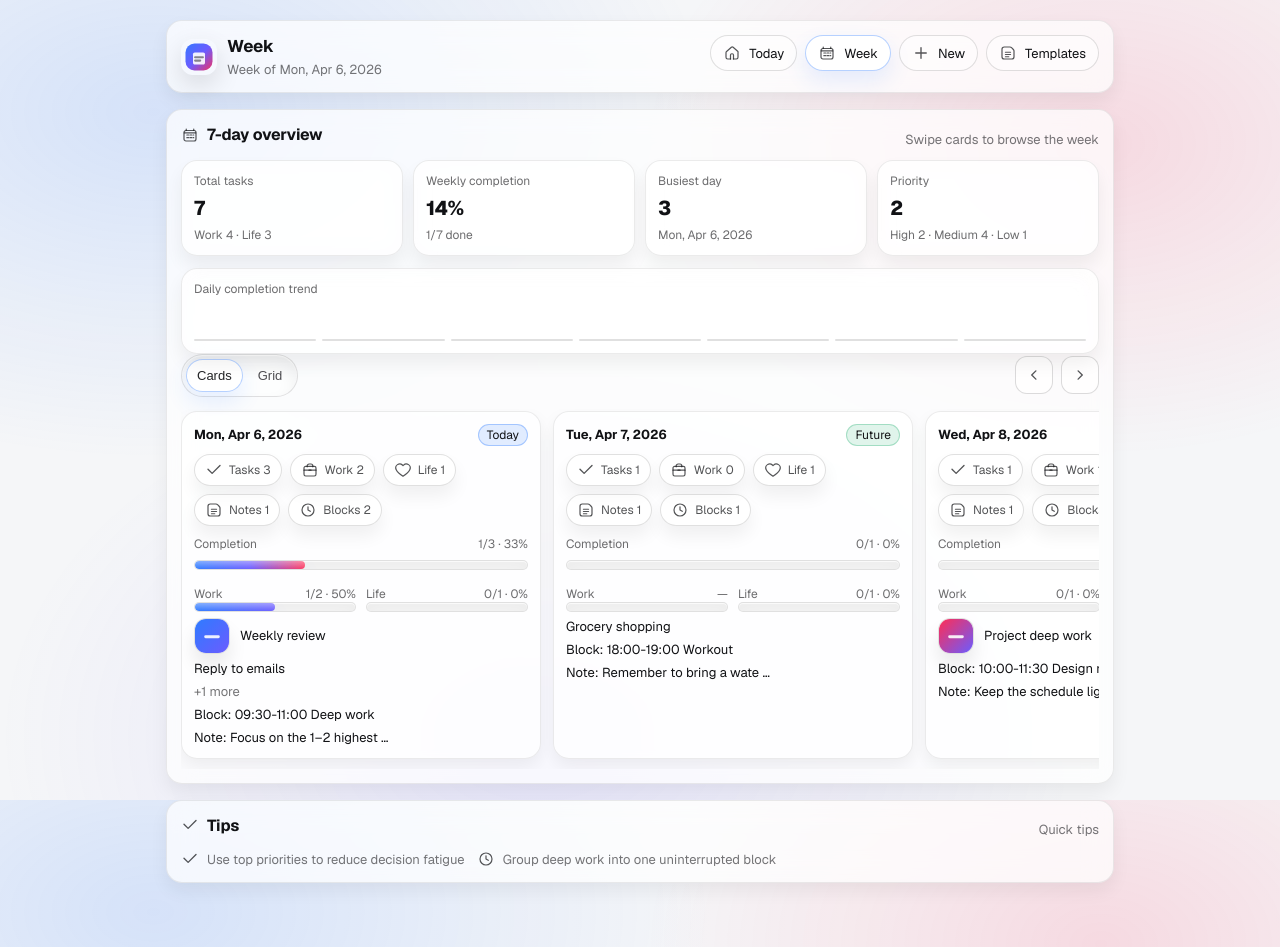
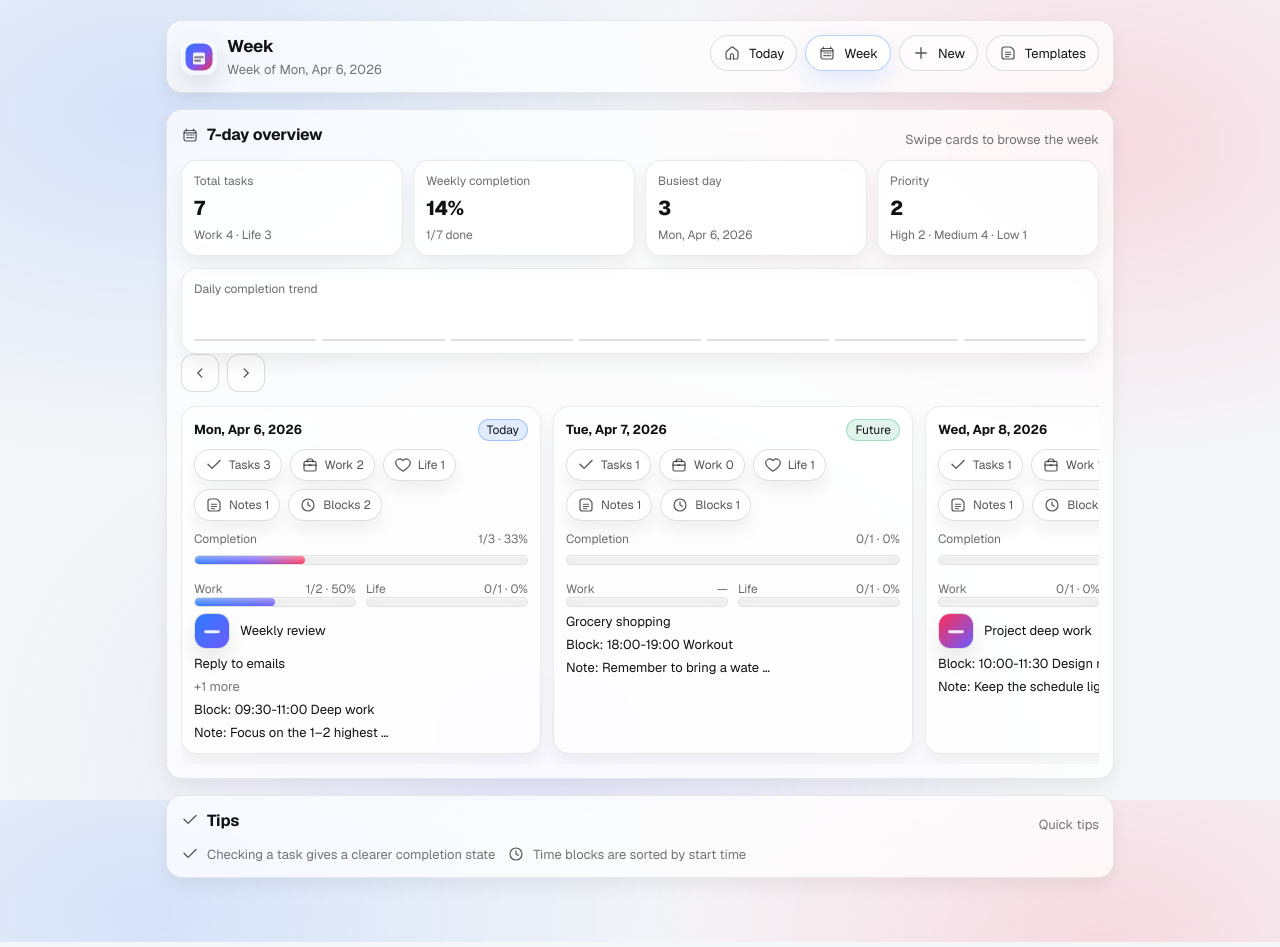
Before and after one commit to abyssyli/my-tool, a Next.js app: page /week in a window 1280 px wide. Built offline with nearby package versions, Linux system fonts and the light colour scheme.

Commit message:
v12: finalized the current version with overall refinements

```diff
--- a/src/app/week/page.tsx
+++ b/src/app/week/page.tsx
@@ -2,7 +2,7 @@
 
 import Link from "next/link";
 import Image from "next/image";
-import React, { useMemo, useRef, useState } from "react";
+import React, { useMemo, useRef } from "react";
 
 import { PageShell } from "@/app/components/PageShell";
 import { usePlanner } from "@/app/PlannerProvider";
@@ -44,7 +44,6 @@ export default function WeekPage() {
     return [today, ...weekDays.slice(0, idx), ...weekDays.slice(idx + 1)];
   }, [weekDays, today]);
   const carouselRef = useRef<HTMLDivElement | null>(null);
-  const [view, setView] = useState<"cards" | "grid">("cards");
 
   function scrollCarousel(direction: -1 | 1) {
     const el = carouselRef.current;
@@ -133,28 +132,6 @@ export default function WeekPage() {
         })()}
 
         <div className={styles.weekControls}>
-          <div className={styles.segmented} role="tablist" aria-label="Week view">
-            <button
-              className={view === "cards" ? styles.segButtonActive : styles.segButton}
-              type="button"
-              onClick={() => setView("cards")}
-              role="tab"
-              aria-selected={view === "cards"}
-            >
-              Cards
-            </button>
-            <button
-              className={view === "grid" ? styles.segButtonActive : styles.segButton}
-              type="button"
-              onClick={() => setView("grid")}
-              role="tab"
-              aria-selected={view === "grid"}
-            >
-              Grid
-            </button>
-          </div>
-
-          {view === "cards" ? (
           <div className={styles.weekNav}>
             <button
               className={styles.iconButton}
@@ -173,13 +150,9 @@ export default function WeekPage() {
               <IconChevronRight className={styles.icon} />
             </button>
           </div>
-          ) : null}
         </div>
 
-        <div
-          className={view === "cards" ? styles.weekCarousel : styles.gridWeek}
-          ref={view === "cards" ? carouselRef : undefined}
-        >
+        <div className={styles.weekCarousel} ref={carouselRef}>
           {days.map((d) => {
             const tasks = state.tasks.filter((t) => t.date === d);
             const notes = state.notes.filter((n) => n.date === d);
@@ -203,7 +176,7 @@ export default function WeekPage() {
             return (
               <Link
                 key={d}
-                className={`${styles.weekDayLink} ${view === "cards" ? styles.weekDayCard : ""}`}
+                className={`${styles.weekDayLink} ${styles.weekDayCard}`}
                 href={`/day/${d}`}
               >
                 <div className={styles.weekDayHeader}>
@@ -325,10 +298,10 @@ export default function WeekPage() {
         </div>
         <div className={styles.row}>
           <div className={styles.muted} style={{ display: "inline-flex", alignItems: "center", gap: 8 }}>
-            <IconCheck className={styles.icon} /> Use top priorities to reduce decision fatigue
+            <IconCheck className={styles.icon} /> Checking a task gives a clearer completion state
           </div>
           <div className={styles.muted} style={{ display: "inline-flex", alignItems: "center", gap: 8 }}>
-            <IconClock className={styles.icon} /> Group deep work into one uninterrupted block
+            <IconClock className={styles.icon} /> Time blocks are sorted by start time
           </div>
         </div>
       </section>
```
Also changed, not shown: 1 other file (tests, documents, lock files or other folders). Lines whose indentation alone changed are shown as unchanged.
